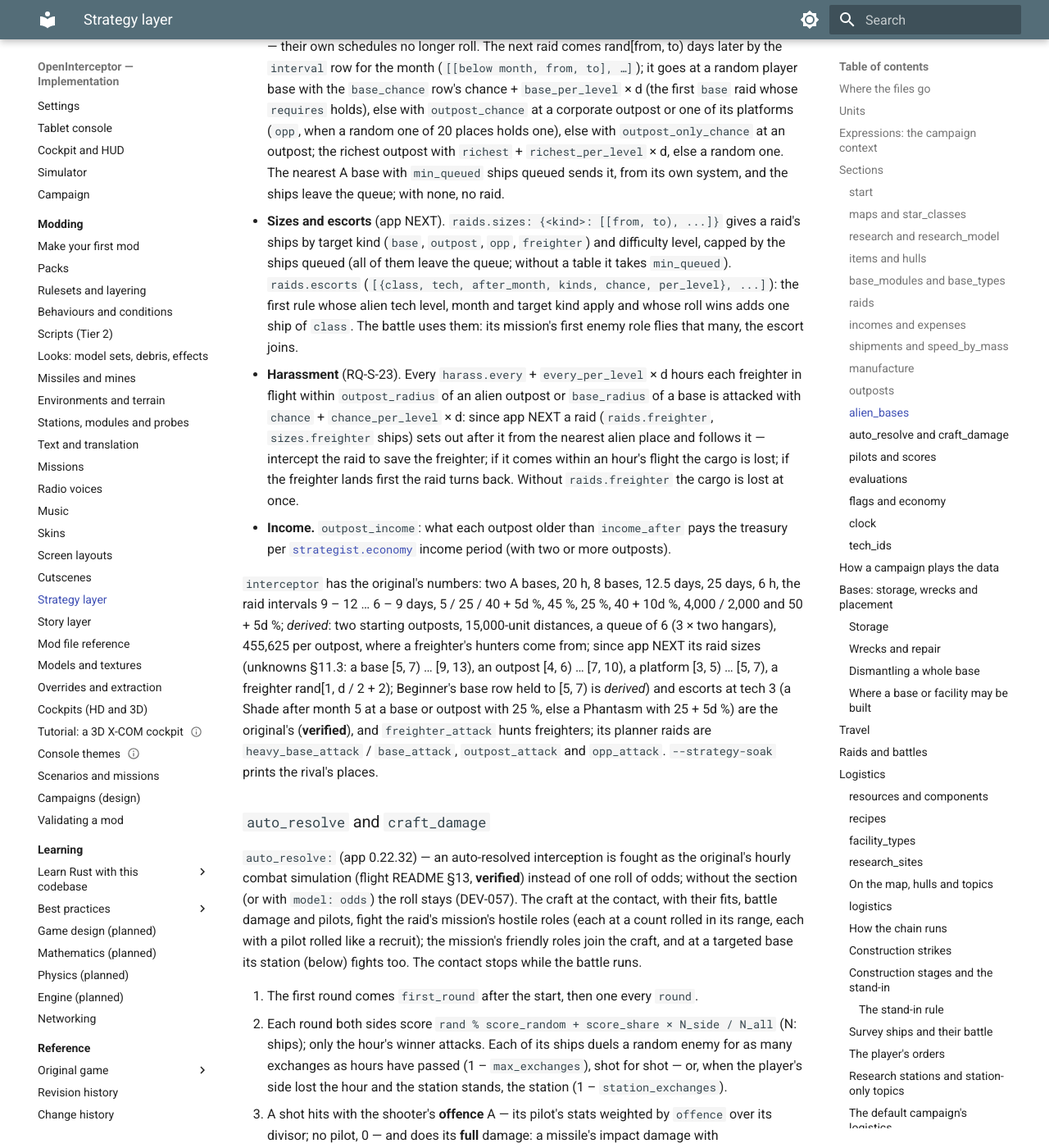
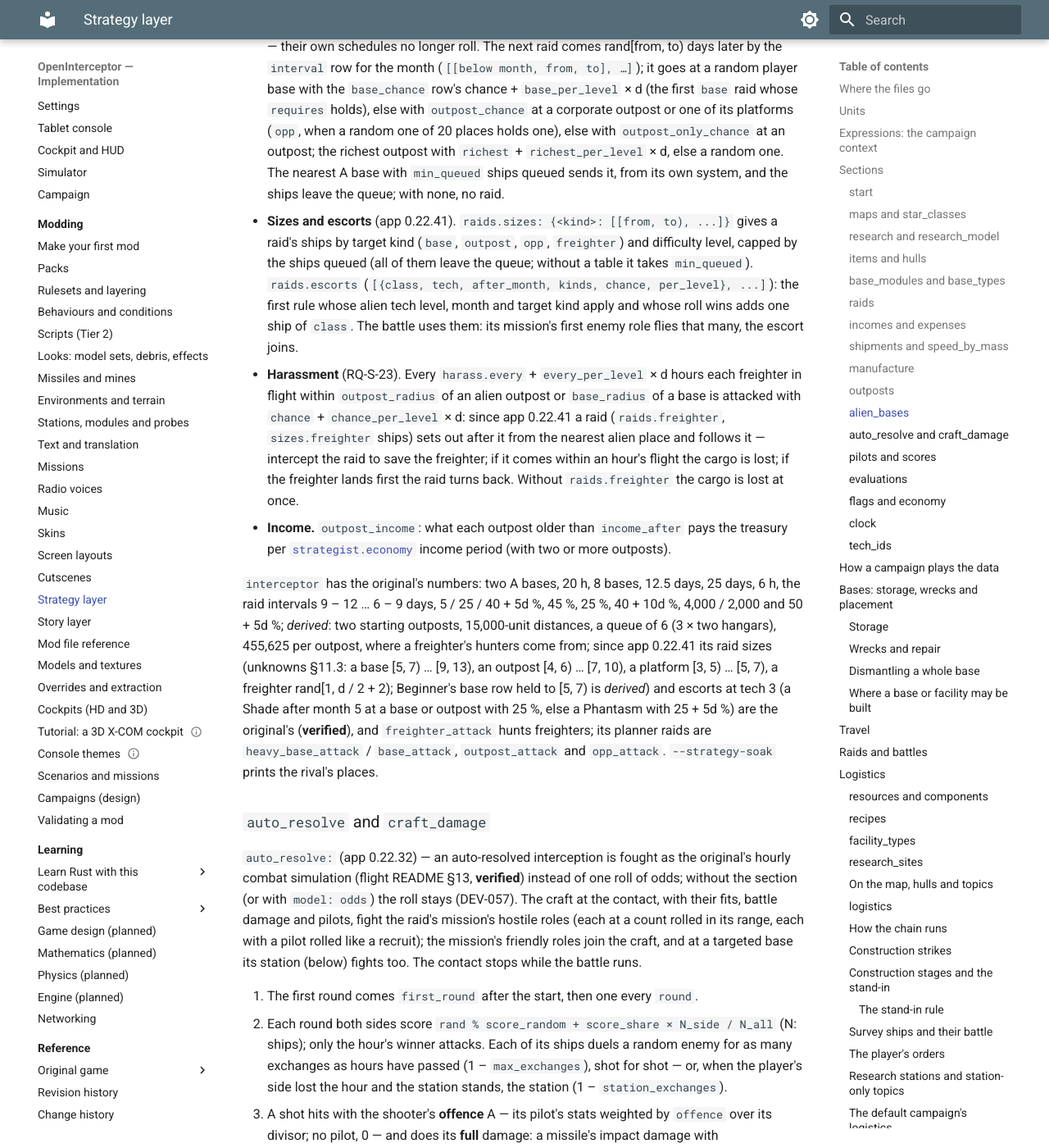
Before and after one commit to bbogovich/OpenInterceptor, an MkDocs documentation site: the page built from docs/modding/strategy.md, in a window 1280 px wide and 1400 px high, scrolled down 19488 px. Shown: the whole window at 82% size. Built offline with MkDocs 1.6.1 and Material for MkDocs 9.7.7, drawn with Linux system fonts in a browser that asks for light colours; some of the changed text lies outside the part shown.

Commit message:
Docs: app 0.22.41
Co-Authored-By: Claude Opus 5.5 <noreply@anthropic.com>

```diff
--- a/docs/modding/strategy.md
+++ b/docs/modding/strategy.md
@@ -396,7 +396,7 @@ empty one; an item takes `size` × count units and a stack that does not fit is
 waiting for the next trip — all bound for the first one's base. It flies there at `speed` map
 units an hour (default 135), takes `unload` (30 min) to unload and `refuel` (1 h) to refuel, and
 flies home. A ship arriving at a base with no free hangar bay is sent back and its price
-refunded. A hired pilot (app NEXT) is a shipment too: one cargo unit, "on the way" until a
+refunded. A hired pilot (app 0.22.41) is a shipment too: one cargo unit, "on the way" until a
 freighter lands them at the first base, lost with a lost delivery. `interceptor` follows the original (unknowns §2.1 – §2.2, **verified**; the freighter's
 0.0375 units a second is its 157,000 mass); the return trip home and taking the idle freighter
 nearest the base first are *derived*. Hired pilots and transfers between bases are not shipped
@@ -489,7 +489,7 @@ Without the section its raids follow their own `every` / `chance` schedules.
   outpost; the richest outpost with `richest` + `richest_per_level` × d, else a random one. The
   nearest A base with `min_queued` ships queued sends it, from its own system, and the ships leave
   the queue; with none, no raid.
-* **Sizes and escorts** (app NEXT). `raids.sizes: {<kind>: [[from, to), ...]}` gives a raid's ships
+* **Sizes and escorts** (app 0.22.41). `raids.sizes: {<kind>: [[from, to), ...]}` gives a raid's ships
   by target kind (`base`, `outpost`, `opp`, `freighter`) and difficulty level, capped by the ships
   queued (all of them leave the queue; without a table it takes `min_queued`). `raids.escorts`
   (`[{class, tech, after_month, kinds, chance, per_level}, ...]`): the first rule whose alien tech
@@ -497,7 +497,7 @@ Without the section its raids follow their own `every` / `chance` schedules.
   uses them: its mission's first enemy role flies that many, the escort joins.
 * **Harassment** (RQ-S-23). Every `harass.every` + `every_per_level` × d hours each freighter in
   flight within `outpost_radius` of an alien outpost or `base_radius` of a base is attacked with
-  `chance` + `chance_per_level` × d: since app NEXT a raid (`raids.freighter`, `sizes.freighter`
+  `chance` + `chance_per_level` × d: since app 0.22.41 a raid (`raids.freighter`, `sizes.freighter`
   ships) sets out after it from the nearest alien place and follows it — intercept the raid to
   save the freighter; if it comes within an hour's flight the cargo is lost; if the freighter lands
   first the raid turns back. Without `raids.freighter` the cargo is lost at once.
@@ -507,7 +507,7 @@ Without the section its raids follow their own `every` / `chance` schedules.
 `interceptor` has the original's numbers: two A bases, 20 h, 8 bases, 12.5 days, 25 days, 6 h,
 the raid intervals 9 – 12 … 6 – 9 days, 5 / 25 / 40 + 5d %, 45 %, 25 %, 40 + 10d %, 4,000 / 2,000
 and 50 + 5d %; *derived*: two starting outposts, 15,000-unit distances, a queue of 6 (3 × two
-hangars), 455,625 per outpost, where a freighter's hunters come from; since app NEXT its raid sizes
+hangars), 455,625 per outpost, where a freighter's hunters come from; since app 0.22.41 its raid sizes
 (unknowns §11.3: a base [5, 7) … [9, 13), an outpost [4, 6) … [7, 10), a platform [3, 5) … [5, 7),
 a freighter rand[1, d / 2 + 2); Beginner's base row held to [5, 7) is *derived*) and escorts at
 tech 3 (a Shade after month 5 at a base or outpost with 25 %, else a Phantasm with 25 + 5d %) are
```
Also changed, not shown: docs/implementation/deviations/index.md (+3 -3 lines), docs/implementation/status.md (+1 -1 lines), docs/implementation/testing/unit-tests.md (+1 -1 lines).
